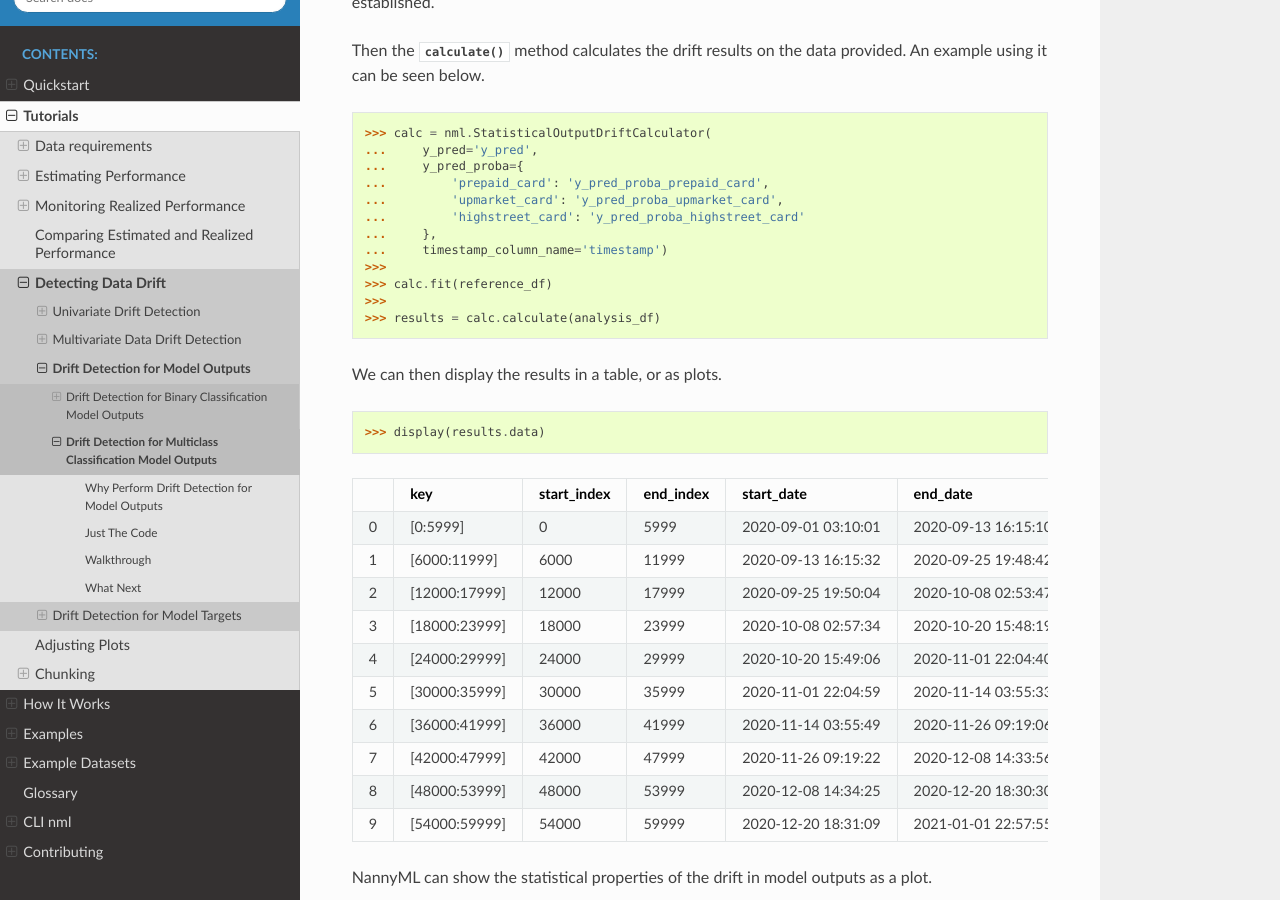
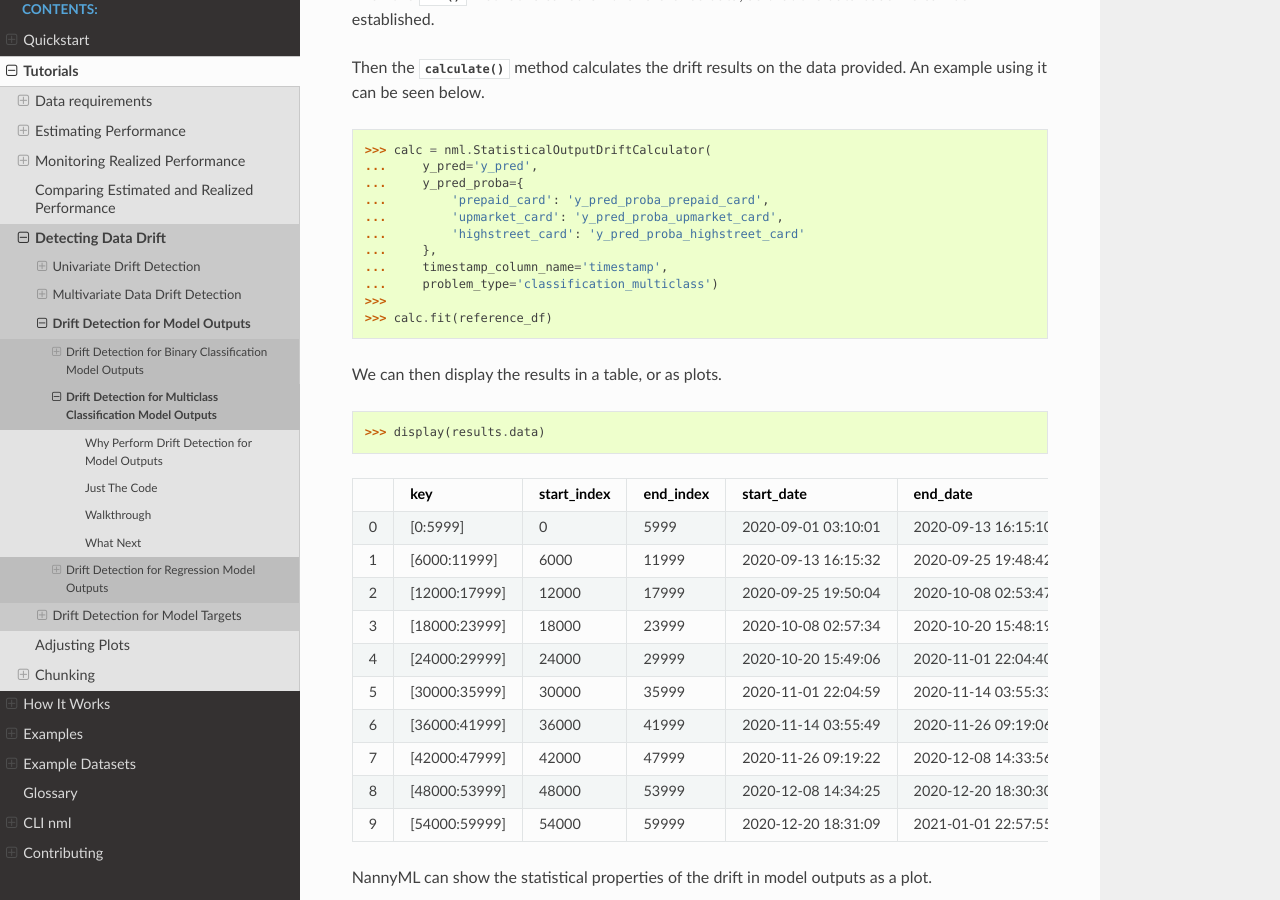
Before and after one commit to NannyML/nannyml, a Sphinx documentation site: the page built from docs/tutorials/detecting_data_drift/model_outputs/drift_detection_for_multiclass_classification_model_outputs.rst, in a window 1280 px wide and 900 px high, scrolled down 1983 px. Built offline with Sphinx 7.4.7 and the Read the Docs theme 2.0.0, drawn with Linux system fonts in a browser that asks for light colours; pages that are not in the unit, such as notebooks, are missing from menus; some of the changed text lies outside the part shown.

Commit message:
Update + add model output drift docs

```diff
--- a/docs/tutorials/detecting_data_drift/drift_detection_for_model_outputs.rst
+++ b/docs/tutorials/detecting_data_drift/drift_detection_for_model_outputs.rst
@@ -9,3 +9,4 @@ Drift Detection for Model Outputs
 
    model_outputs/drift_detection_for_binary_classification_model_outputs
    model_outputs/drift_detection_for_multiclass_classification_model_outputs
+   model_outputs/drift_detection_for_regression_model_outputs
--- a/docs/tutorials/detecting_data_drift/model_outputs/drift_detection_for_binary_classification_model_outputs.rst
+++ b/docs/tutorials/detecting_data_drift/model_outputs/drift_detection_for_binary_classification_model_outputs.rst
@@ -28,7 +28,8 @@ Just The Code
     >>>
     >>> display(reference_df.head())
     >>>
-    >>> calc = nml.StatisticalOutputDriftCalculator(y_pred='y_pred', y_pred_proba='y_pred_proba', timestamp_column_name='timestamp')
+    >>> calc = nml.StatisticalOutputDriftCalculator(y_pred='y_pred', y_pred_proba='y_pred_proba',
+    ...                                             timestamp_column_name='timestamp', problem_type='classification_binary')
     >>>
     >>> calc.fit(reference_df)
     >>>
@@ -96,7 +97,8 @@ calculates the drift results on the data provided. An example using it can be se
 
 .. code-block:: python
 
-    >>> calc = nml.StatisticalOutputDriftCalculator(y_pred='y_pred', y_pred_proba='y_pred_proba', timestamp_column_name='timestamp')
+    >>> calc = nml.StatisticalOutputDriftCalculator(y_pred='y_pred', y_pred_proba='y_pred_proba',
+    ...                                             timestamp_column_name='timestamp', problem_type='classification_binary')
     >>> calc.fit(reference_df)
     >>> results = calc.calculate(analysis_df)
 
--- a/docs/tutorials/detecting_data_drift/model_outputs/drift_detection_for_multiclass_classification_model_outputs.rst
+++ b/docs/tutorials/detecting_data_drift/model_outputs/drift_detection_for_multiclass_classification_model_outputs.rst
@@ -35,7 +35,8 @@ Just The Code
     ...         'upmarket_card': 'y_pred_proba_upmarket_card',
     ...         'highstreet_card': 'y_pred_proba_highstreet_card'
     ...     },
-    ...     timestamp_column_name='timestamp')
+    ...     timestamp_column_name='timestamp',
+    ...     problem_type='classification_multiclass')
     >>>
     >>> calc.fit(reference_df)
     >>>
@@ -112,11 +113,10 @@ calculates the drift results on the data provided. An example using it can be se
     ...         'upmarket_card': 'y_pred_proba_upmarket_card',
     ...         'highstreet_card': 'y_pred_proba_highstreet_card'
     ...     },
-    ...     timestamp_column_name='timestamp')
+    ...     timestamp_column_name='timestamp',
+    ...     problem_type='classification_multiclass')
     >>>
     >>> calc.fit(reference_df)
-    >>>
-    >>> results = calc.calculate(analysis_df)
 
 We can then display the results in a table, or as plots.
 
```
Also changed, not shown: docs/tutorials/detecting_data_drift/model_outputs/drift_detection_for_regression_model_outputs.rst (added, +152 -0 lines), docs/_static/tutorials/detecting_data_drift/model_outputs/regression/drift_guide_prediction_distribution.svg (added), docs/_static/tutorials/detecting_data_drift/model_outputs/regression/drift_guide_prediction_drift.svg (added).
